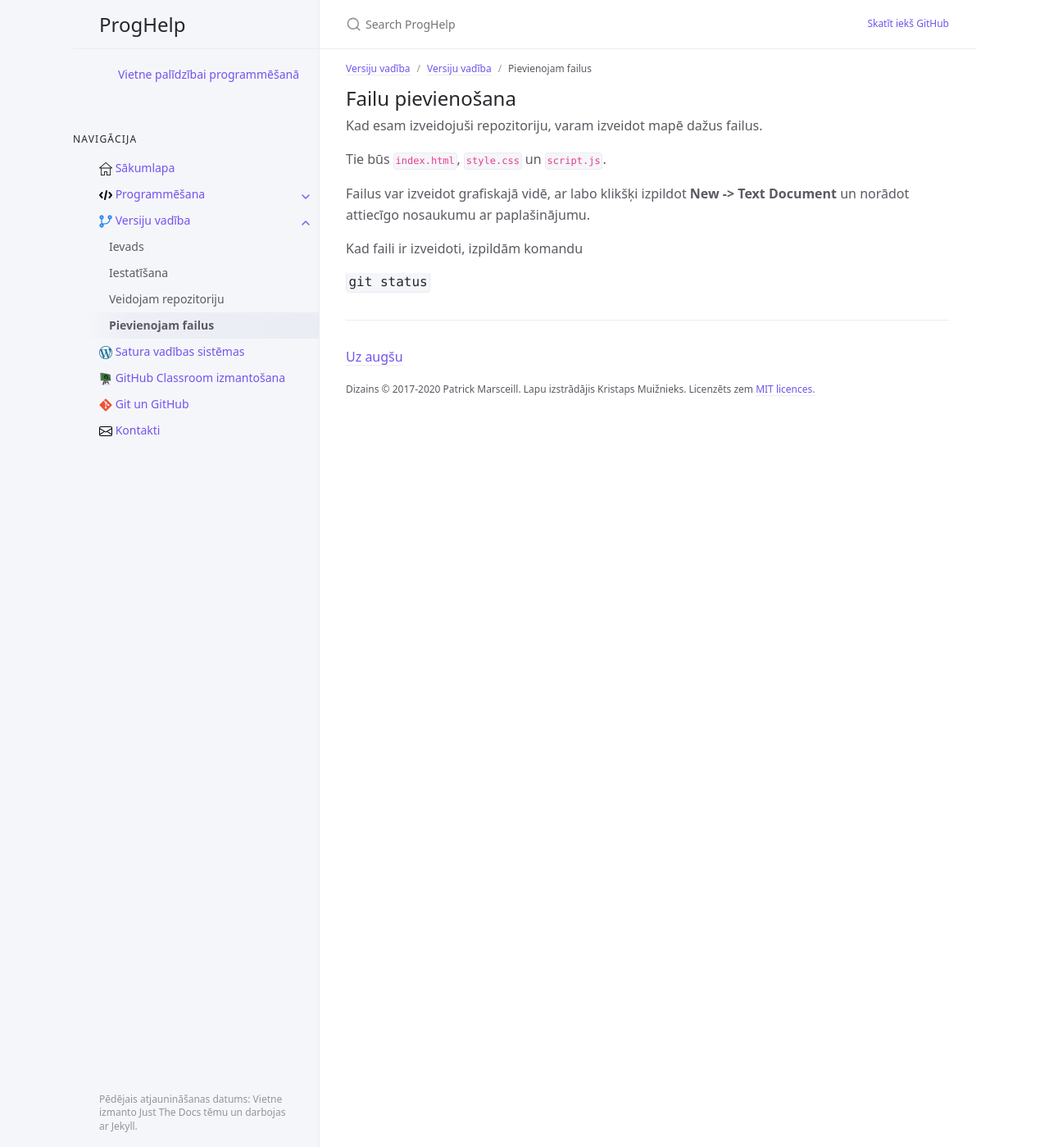
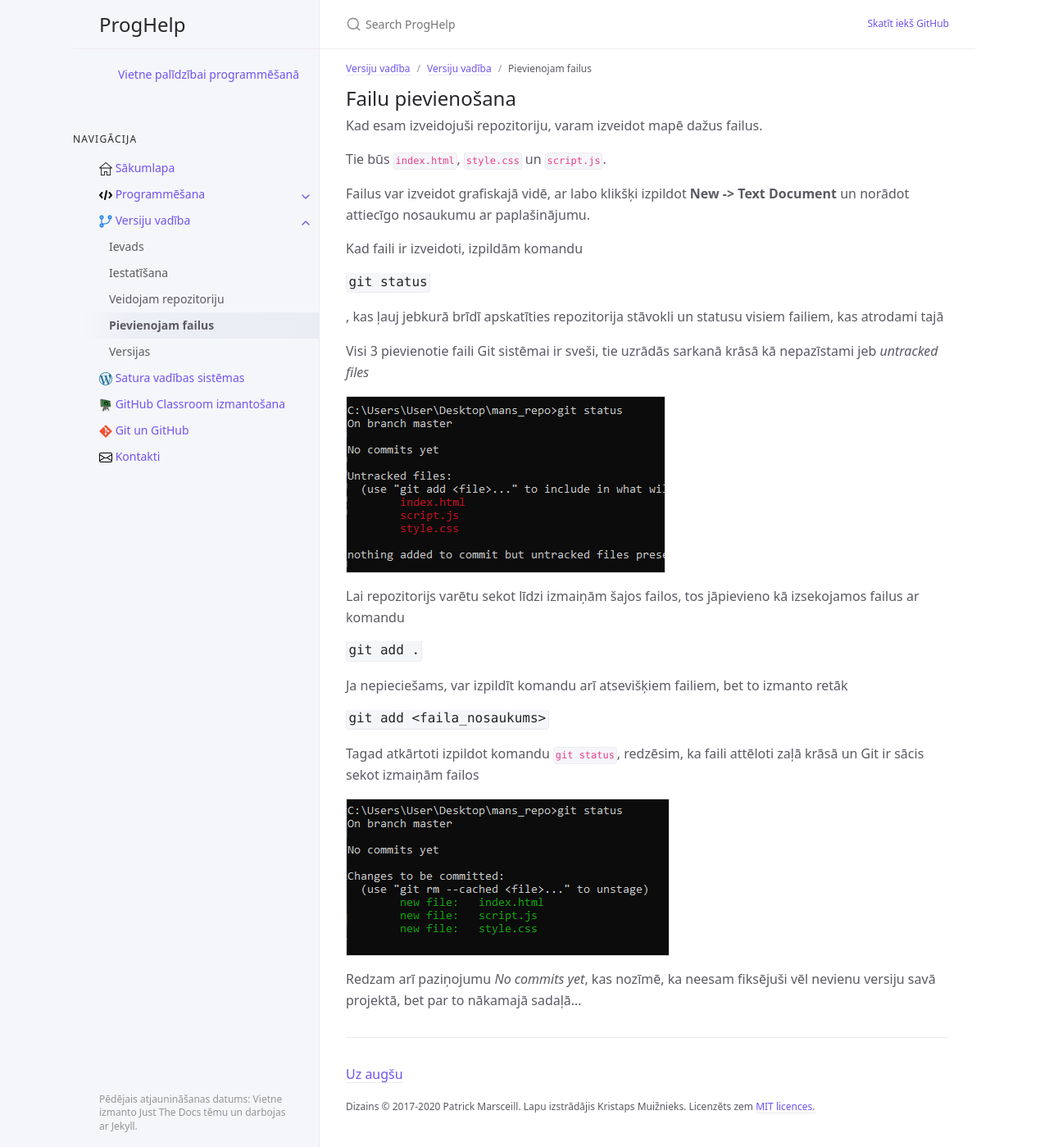
Before and after one commit to krmu/progr, a Jekyll site: the page built from versiju_vadiba/setup/faili.md, in a window 1280 px wide and 1399 px high. Shown: the whole window at 82% size. Built offline with Jekyll 4.4.1, drawn with Linux system fonts in a browser that asks for light colours.

Commit message:
Final commit

```diff
--- a/versiju_vadiba/setup/faili.md
+++ b/versiju_vadiba/setup/faili.md
@@ -19,3 +19,27 @@ Kad faili ir izveidoti, izpildām komandu
 ~~~git
 git status
 ~~~
+
+, kas ļauj jebkurā brīdī apskatīties repozitorija stāvokli un statusu visiem failiem, kas atrodami tajā
+
+Visi 3 pievienotie faili Git sistēmai ir sveši, tie uzrādās sarkanā krāsā kā nepazīstami jeb *untracked files*
+
+![neizsekotie_faili](/media/git/untracked_files.png)
+
+Lai repozitorijs varētu sekot līdzi izmaiņām šajos failos, tos jāpievieno kā izsekojamos failus ar komandu
+
+~~~git
+git add .
+~~~
+
+Ja nepieciešams, var izpildīt komandu arī atsevišķiem failiem, bet to izmanto retāk
+
+~~~git
+git add <faila_nosaukums>
+~~~
+
+Tagad atkārtoti izpildot komandu `git status`, redzēsim, ka faili attēloti zaļā krāsā un Git ir sācis sekot izmaiņām failos
+
+![paziistami_faili](/media/git/to_commit.png)
+
+Redzam arī paziņojumu *No commits yet*, kas nozīmē, ka neesam fiksējuši vēl nevienu versiju savā projektā, bet par to nākamajā sadaļā...
```
Also changed, not shown: versiju_vadiba/setup/komiti.md (added, +59 -0 lines), media/git/gatavas_izmainas.PNG (added), media/git/izmainas.PNG (added), media/git/log.PNG (added), media/git/log2.PNG (added), media/git/otra_versija.PNG (added), media/git/pirmais_komits.PNG (added), media/git/to_commit.PNG (added), media/git/untracked_files.PNG (added).
